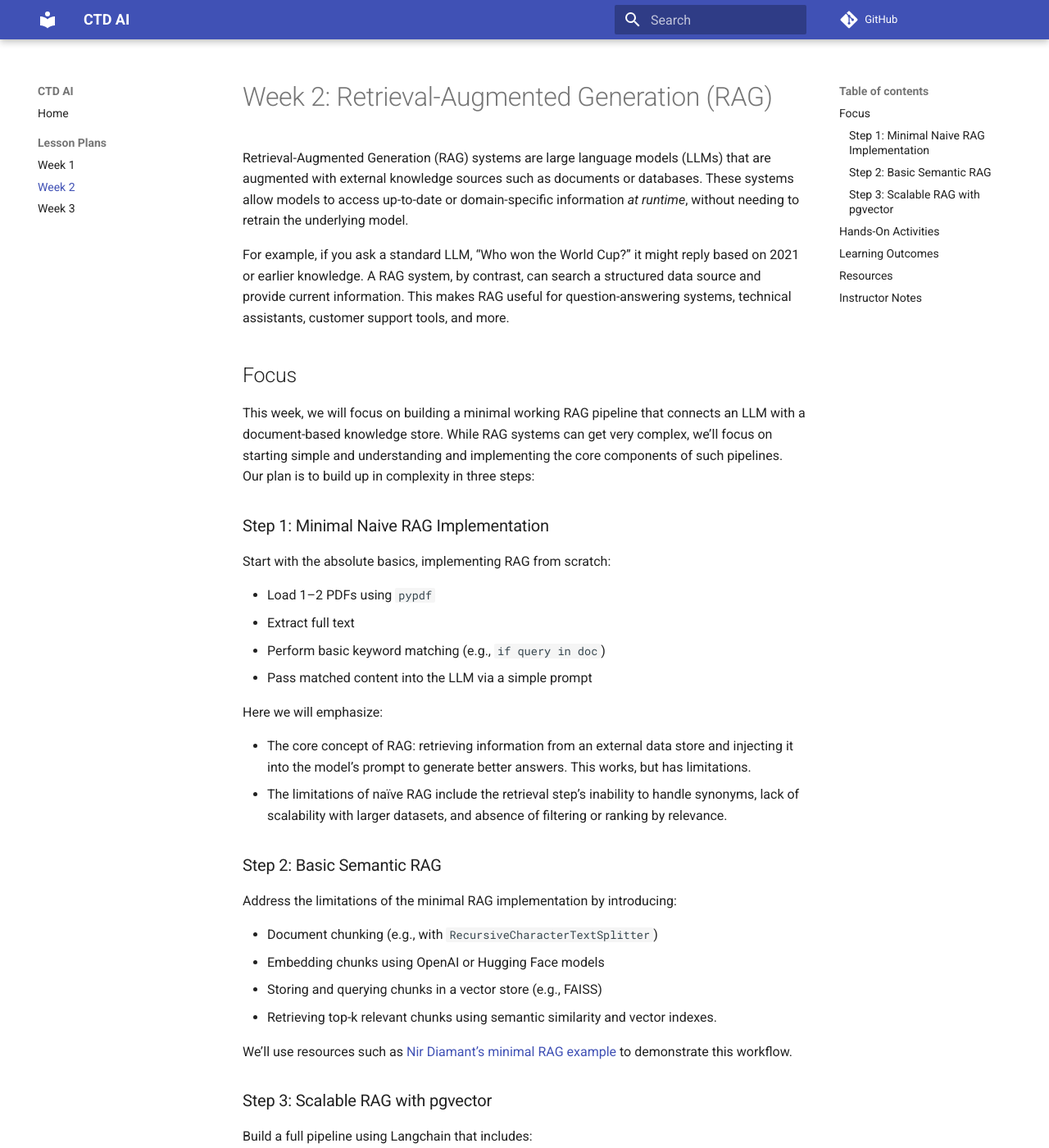
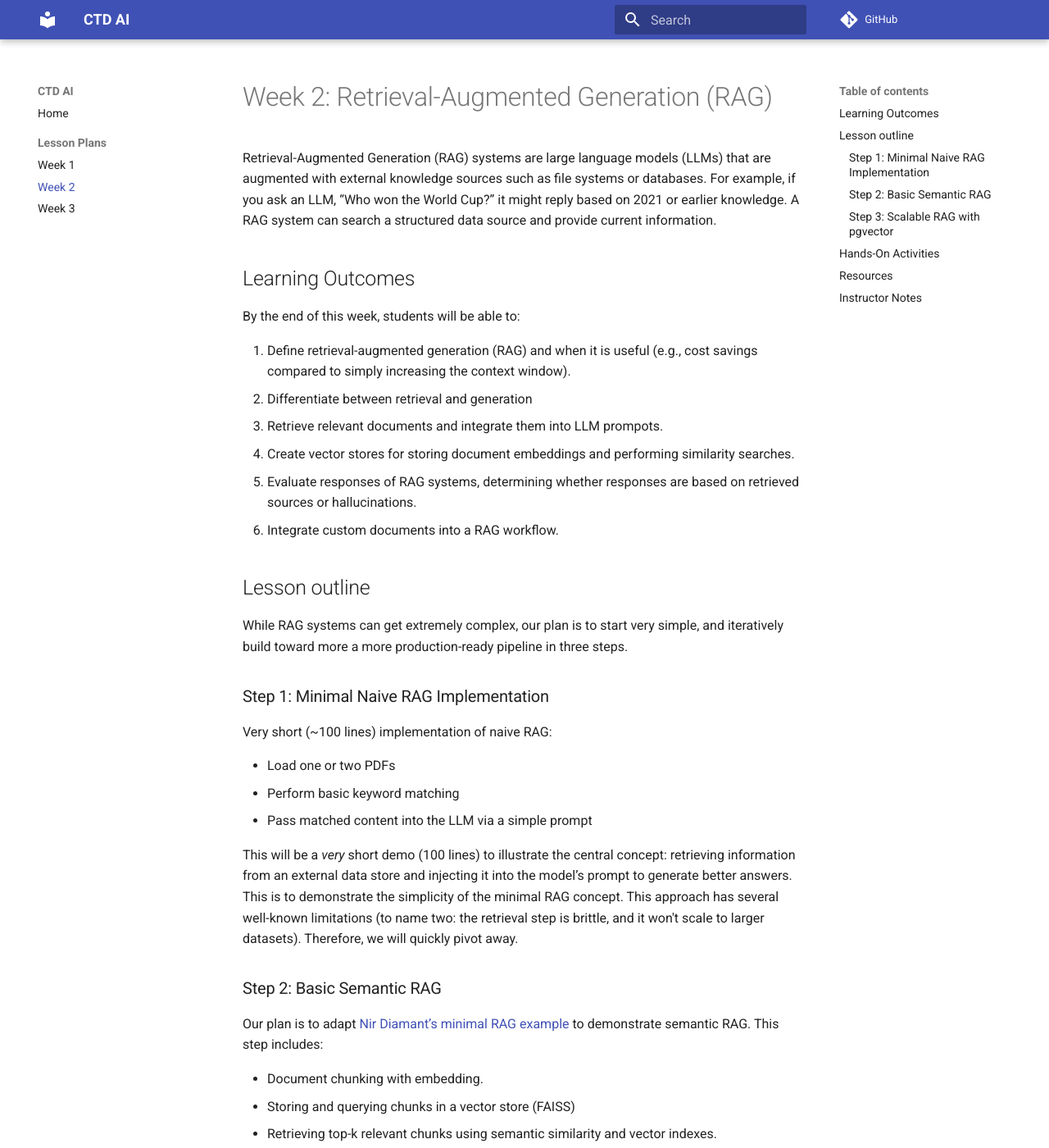
Before and after one commit to EricThomson/ctdai, an MkDocs documentation site: the page built from docs/week2.md, in a window 1280 px wide and 1400 px high. Shown: the whole window at 82% size. Built offline with MkDocs 1.6.1 and Material for MkDocs 9.7.7, drawn with Linux system fonts in a browser that asks for light colours; comment, search, counter and statistics services are not loaded; some of the changed text lies outside the part shown.

Commit message:
updated lesson outlines

```diff
--- a/docs/week1.md
+++ b/docs/week1.md
@@ -1,47 +1,51 @@
-# Week 1: Introduction to Generative AI and LLMs
-Week 1 introduces students to generative AI, with a focus on large language models (LLMs). We will cover foundational concepts in modern NLP, how transformer-based models work, and how to use commercially available APIs such as OpenAI's. The week ends with students building their own chatbot interface and exploring basic LangChain and Ollama functionality.
+# Week 1: Introduction to LLMs
+Week 1 will introduce students to AI, with a focus on large language models (LLMs). We will cover foundational concepts in modern NLP, how transformer-based models work, and how to use commercially available APIs such as OpenAI's. Students will build their own chatbot, and we will introduce them to LangChain and Ollama for local models.
 
-## Focus
-- General background
+## Learning Outcomes
+By the end of this week, students should be able to:
+
+1. Explain what LLMs are and how they differ from earlier NLP models, and why language models have become so much more powerful recently.
+2.  Use OpenAI’s API to send prompts and get responses
+3.  Apply basic prompt engineering principles to improve model output
+4.  Understand and visualize vector embeddings of text to understand semantic relations
+5.  Build a basic chatbot interface using the OpenAI API
+6.  Understand what LangChain is and how it interfaces with LLMs
+7.  Run an LLM locally using Ollama
+
+## Lesson outline
+1. General background
     - How do LLMs fit into the wider ML/AI landscape.
-    - What happened? Why was there an LLM explosion (attention/transormer architecture etc).
-    - Pretraining vs fine-tuning
-- Working with APIs
-    - Working with OpenAI api (chat models vs completion models)
-    - Understanding input/output formats (system/user/assistant roles)
+    - What happened? Why was there an LLM explosion?
+    - Basic architecture of LLM models
+      - Conceptual overview of GPT models (including measures of semantic similarity)
+      - Pretrained models vs fine-tuning
+2.  Working with OpenAI API
+    - Understanding roles (system/user/assistant roles)
     - Parameters (temperature, max tokens, etc)
-- Prompt engineering
+3.  Prompt engineering
     - Zero-shot, few-shot, chain-of-thought prompting.
     - Prompt templates
-- Build a basic chatbot interface
-- Ollama: running models locally
-- Langchain intro
-    - What it does, when to use it
-    - Running different models
+4. How to build a chatbot
+5.  Ollama: running models locally (installation and usage)
+6.  LangChain intro
+    - What is it, why is it useful.
+    - How to use it to interface with different APIs
     - LCEL (langchain expression language)
-    - Interfacing Ollama with langchain
+    - Interfacing Ollama with LangChain
 
 ## Hands-On Activities
-- Learn the basics of the OpenAI API:
-- Use LangChain to load an LLM and build a basic prompt chain
-- Compare a plain OpenAI call vs. LangChain wrapper
-- Run a model via Ollama and access it from LangChain
+1.  Learn the basics of the OpenAI API
+  - Build ChatBots with different personalities and aims
+2.  Run a model locally using Ollama
+3. Use LangChain to build a prompt chain
+4.  Compare using plain OpenAI/Ollama API call vs. LangChain wrapper
 
-## Learning Outcomes
-By the end of this week, students will be able to:
-
-- Explain what LLMs are and how they differ from earlier NLP models, and why they have become so much more powerful recently.
-- Use OpenAI’s API to send prompts and interpret responses
-- Apply basic prompt engineering principles to improve model output
-- Build a basic chatbot interface using an LLM
-- Understand what LangChain is and how it interfaces with LLMs (abstraction layer to interface with multiple LLMs)
-- Run and query a local LLM using Ollama
 
 ## Resources
-- OpenAI API documentation: https://platform.openai.com/docs/
-- LangChain quickstart: https://docs.langchain.com/docs/get-started/
-- Ollama setup guide: https://ollama.com/
-- DeepLearning.ai prompt engineering class
+- [OpenAI API documentation](https://platform.openai.com/docs/)
+- [LangChain quickstart](https://docs.langchain.com/docs/get-started/)
+- [Ollama setup guide](https://ollama.com/)
+- [DeepLearning.ai prompt engineering class](https://www.deeplearning.ai/short-courses/chatgpt-prompt-engineering-for-developers/)
 
 ## Instructor Notes
--- add notes here --
+While all of our students have used AI, this is going to be their first exposure to LLMs from a technical perspective. They will have had some ML background in Python 200 (and some neural networks), so this will dovetail with that nicely.
--- a/docs/week2.md
+++ b/docs/week2.md
@@ -1,66 +1,58 @@
 # Week 2: Retrieval-Augmented Generation (RAG)
-Retrieval-Augmented Generation (RAG) systems are large language models (LLMs) that are augmented with external knowledge sources such as documents or databases. These systems allow models to access up-to-date or domain-specific information *at runtime*, without needing to retrain the underlying model.
-
-For example, if you ask a standard LLM, “Who won the World Cup?” it might reply based on 2021 or earlier knowledge. A RAG system, by contrast, can search a structured data source and provide current information. This makes RAG useful for question-answering systems, technical assistants, customer support tools, and more.
-
-## Focus
-This week, we will focus on building a minimal working RAG pipeline that connects an LLM with a document-based knowledge store. While RAG systems can get very complex, we’ll focus on starting simple and understanding and implementing the core components of such pipelines. Our plan is to build up in complexity in three steps:
-
-### Step 1: Minimal Naive RAG Implementation
-
-Start with the absolute basics, implementing RAG from scratch:
-
-- Load 1–2 PDFs using `pypdf`
-- Extract full text
-- Perform basic keyword matching (e.g., `if query in doc`)
-- Pass matched content into the LLM via a simple prompt
-
-Here we will emphasize:
-
-- The core concept of RAG: retrieving information from an external data store and injecting it into the model’s prompt to generate better answers. This works, but has limitations.
-- The limitations of naïve RAG include the retrieval step’s inability to handle synonyms, lack of scalability with larger datasets, and absence of filtering or ranking by relevance.
-
-### Step 2: Basic Semantic RAG
-Address the limitations of the minimal RAG implementation by introducing:
-
-- Document chunking (e.g., with `RecursiveCharacterTextSplitter`)
-- Embedding chunks using OpenAI or Hugging Face models
-- Storing and querying chunks in a vector store (e.g., FAISS)
-- Retrieving top-k relevant chunks using semantic similarity and vector indexes.
-
-We’ll use resources such as [Nir Diamant’s minimal RAG example](https://github.com/NirDiamant/RAG_Techniques) to demonstrate this workflow.
-
-### Step 3: Scalable RAG with pgvector
-Build a full pipeline using Langchain that includes:
-
-- Postgres vector storage (either local Postgres or Supabase)
-- Metadata storage and retrieval
-- Multi-document libraries
-- Scalable, production-aligned workflows
-
-We will adapt and tweak the [excellent tutorial from Timescale](https://www.timescale.com/blog/how-to-build-llm-applications-with-pgvector-vector-store-in-langchain), which uses all open-source tools.
-
-## Hands-On Activities
-- Build a simple RAG example from scratch (no embeddings, no DB)
-- Build a semantic RAG pipeline from scratch.
-- Set up a local or hosted Postgres database with `pgvector` support (Supabase recommended for ease of use)
-- Ingest and chunk a small document library (e.g., scientific papers, course materials, etc.)
-- Embed chunks using the OpenAI API or a Hugging Face model
-- Store embeddings and metadata in the vector database
-- Prompt an LLM with retrieved content to answer user questions
-- Display retrieved sources alongside the generated answer to evaluate accuracy
+Retrieval-Augmented Generation (RAG) systems are large language models (LLMs) that are augmented with external knowledge sources such as file systems or databases. For example, if you ask an LLM, “Who won the World Cup?” it might reply based on 2021 or earlier knowledge. A RAG system can search a structured data source and provide current information.
 
 ## Learning Outcomes
 By the end of this week, students will be able to:
 
-- Explain what retrieval-augmented generation is and why it's useful (cost savings compared to increasing context window).
-- Explain the difference between retrieval and generation
-- Understand how to build a basic document ingestion and chunking pipeline
-- Compute vector embeddings of text using a transformer-based model
-- Store and query embeddings using Postgres (or Supabase) + pgvector
-- Retrieve relevant documents and use them to prompt an LLM
-- Distinguish grounded responses from hallucinations based on source reference
-- Swap in their own documents and fine-tune retrieval behavior
+1.  Define retrieval-augmented generation (RAG) and when it is useful (e.g., cost savings compared to simply increasing the context window).
+2.  Differentiate between retrieval and generation
+3.  Retrieve relevant documents and integrate them into LLM prompots.
+4.  Create vector stores for storing document embeddings and performing similarity searches.
+5. Evaluate responses of RAG systems, determining whether responses are based on retrieved sources or hallucinations.
+6. Integrate custom documents into a RAG workflow.
+
+## Lesson outline
+While RAG systems can get extremely complex, our plan is to start very simple, and iteratively build toward more a more production-ready pipeline in three steps.
+
+### Step 1: Minimal Naive RAG Implementation
+Very short (~100 lines) implementation of naive RAG:
+
+- Load one or two PDFs
+- Perform basic keyword matching
+- Pass matched content into the LLM via a simple prompt
+
+This will be a *very* short demo (100 lines) to illustrate the central concept: retrieving information from an external data store and injecting it into the model’s prompt to generate better answers. This is to demonstrate the simplicity of the minimal RAG concept. This approach has several well-known limitations (to name two: the retrieval step is brittle, and it won't scale to larger datasets). Therefore, we will quickly pivot away.
+
+### Step 2: Basic Semantic RAG
+Our plan is to adapt [Nir Diamant’s minimal RAG example](https://github.com/NirDiamant/RAG_TECHNIQUES/blob/main/all_rag_techniques/simple_rag.ipynb) to demonstrate semantic RAG. This step includes:
+
+- Document chunking with embedding.
+- Storing and querying chunks in a vector store (FAISS)
+- Retrieving top-k relevant chunks using semantic similarity and vector indexes.
+- Evaluation of the RAG system
+
+This is the simplest example with all the basic features that overcome the limitations of the naive RAG from Step 1.
+
+### Step 3: Scalable RAG with pgvector
+We will next build a more scalable example suitable for enterprise applications. We will build a vector database using LangChain and PostgreSQL with pgvector. we will work with a vector store using LangChain and Postgres/pgvector.
+
+For this, step we plan to adapt and build on the [excellent tutorial from Timescale](https://www.timescale.com/blog/how-to-build-llm-applications-with-pgvector-vector-store-in-langchain), customizing it for our educational context. This step includes:
+
+- Using pgvector and LangChain to perform semantic similarity search over embedded documents.
+- Store vector embeddings and document metadata in a PostgreSQL database.
+- Work with multi-document libraries
+- Meta-data filtering
+- Further discussion of evaluating RAG workflows.
+
+This step will attempt to connect the previous concepts to production-level implementation, showing how retrieval works in ways that can scale (and reinforce some of the RDB concepts they learned in Python 100).
+
+## Hands-On Activities
+1. Build a naive RAG example from scratch (no embeddings, no DB)
+2. Build a semantic RAG pipeline from scratch.
+3. Set up a local or hosted Postgres database with `pgvector` support
+4. Store embeddings and metadata in the vector database
+5. Display retrieved sources alongside the generated answer to evaluate accuracy
+6. Explore different ways to evaluate RAG systems
 
 ## Resources
 - [AWS: What is RAG?](https://aws.amazon.com/what-is/retrieval-augmented-generation/)
@@ -72,14 +64,13 @@ By the end of this week, students will be able to:
 - [Vector indices](https://www.youtube.com/watch?v=N7TQgp18kA4)
 
 ## Instructor Notes
-Provide a small, curated library of documents for demos and assignments. Consider:
+We still need to figure out what docs to use. For the lesson, we will need to provide a very small, curated library of documents for demos and assignments. Consider:
 
 - Public scientific papers or abstracts (e.g., arXiv)
-- Policy documents or public tutorials (e.g., bias in AI or ML, how to learn to code, best way to learn a new skill, tbd).
+- Policy documents or public tutorials (e.g., bias in AI or ML, how to learn to code).
 - Code the Dream curriculum materials (e.g., course descriptions or content) — this allows students to build domain-specific assistants that can answer questions about CTD itself.
 - tbd
 
 Regarding the vector store setup:
-
 - Supabase is a friendly on-ramp.
 - Alternatively, setting up a local Postgres server would reinforce DB knowledge from Python 100 and provide useful struggles and hands-on practice. Students used SQLite in P100 and could use some practice with db servers.
```
Also changed, not shown: docs/index.md (+7 -5 lines), docs/week3.md (+30 -25 lines).
